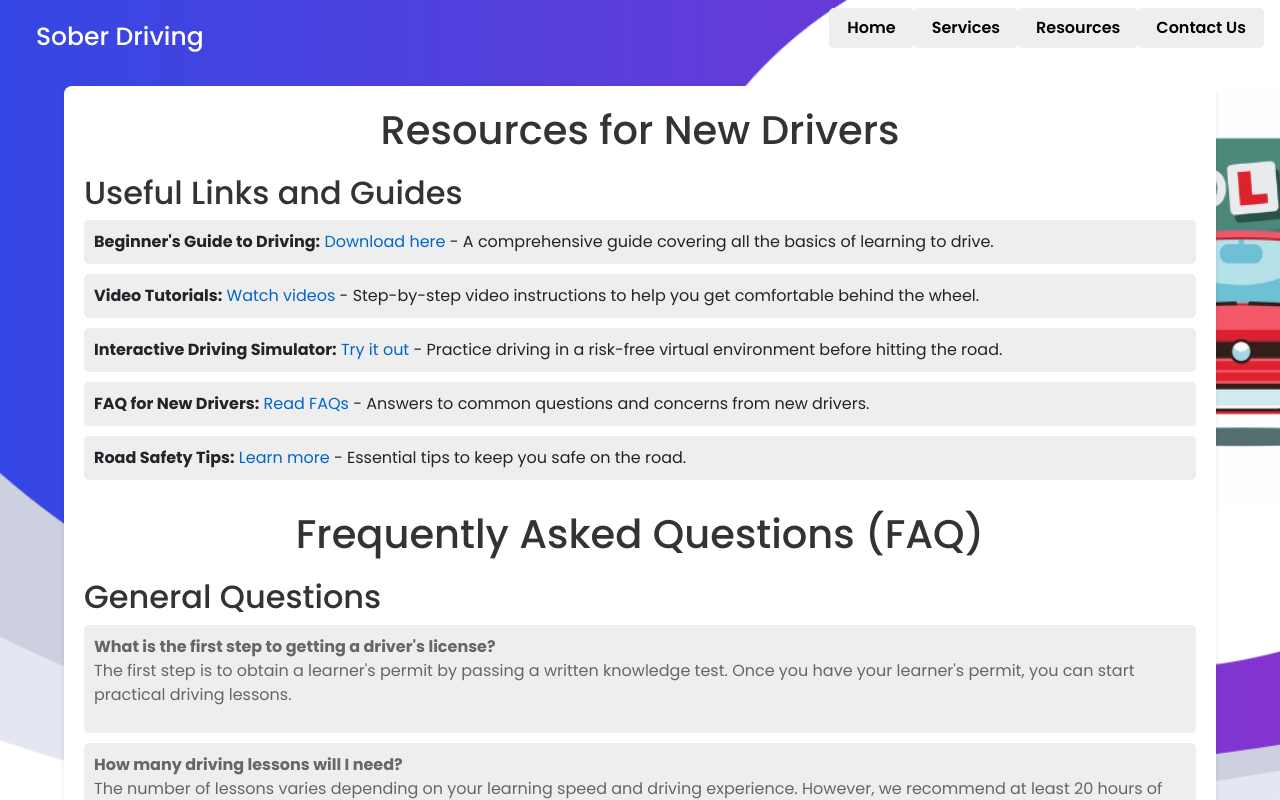
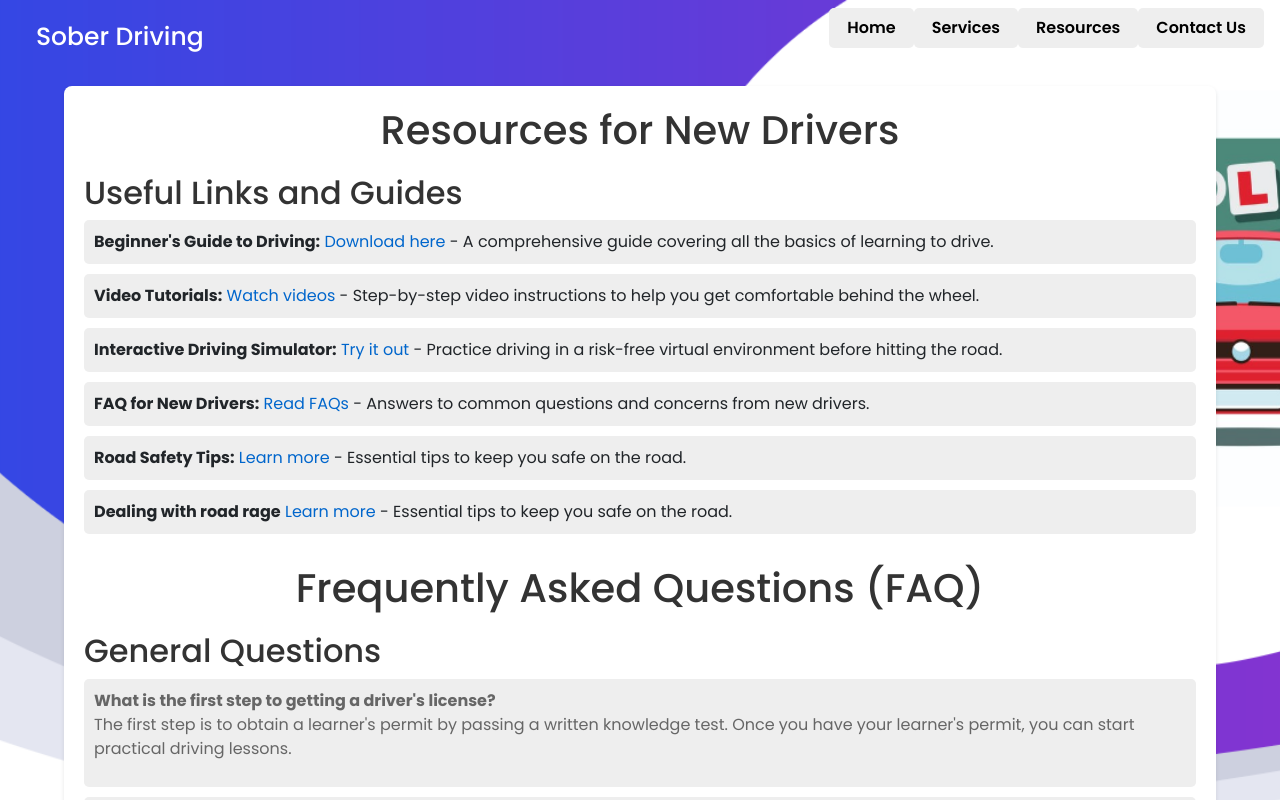
Before and after one commit to elliedalton1/elliedalton1.github.io, a plain HTML site: page resources.html in a window 1280 px wide. Drawn offline with nearby package versions, Linux system fonts and the light colour scheme.

Commit message:
Update resources.html

```diff
--- a/resources.html
+++ b/resources.html
@@ -87,6 +87,10 @@
                     <strong>Road Safety Tips:</strong>
                     <a href="https://exchange.aaa.com/safety/driving-advice/teen-driver-safety/" target="_blank">Learn more</a> - Essential tips to keep you safe on the road.
                 </li>
+                <li>
+                    <strong>Dealing with road rage</strong>
+                    <a href="https://www.siebenpolklaw.com/road-rage/" target="_blank">Learn more</a> - Essential tips to keep you safe on the road.
+                </li>
             </ul>
         </div>
         <h1>Frequently Asked Questions (FAQ)</h1>
```
